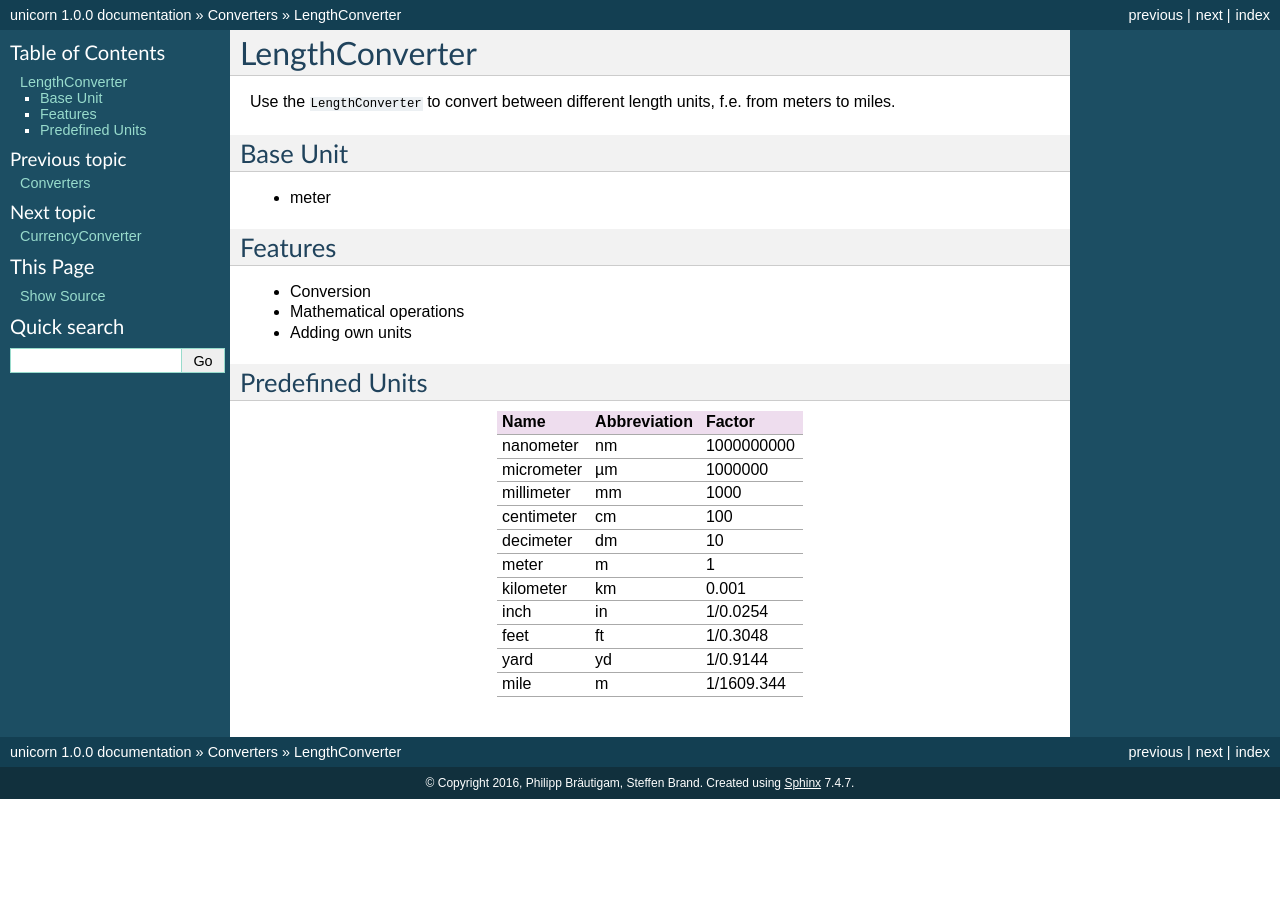
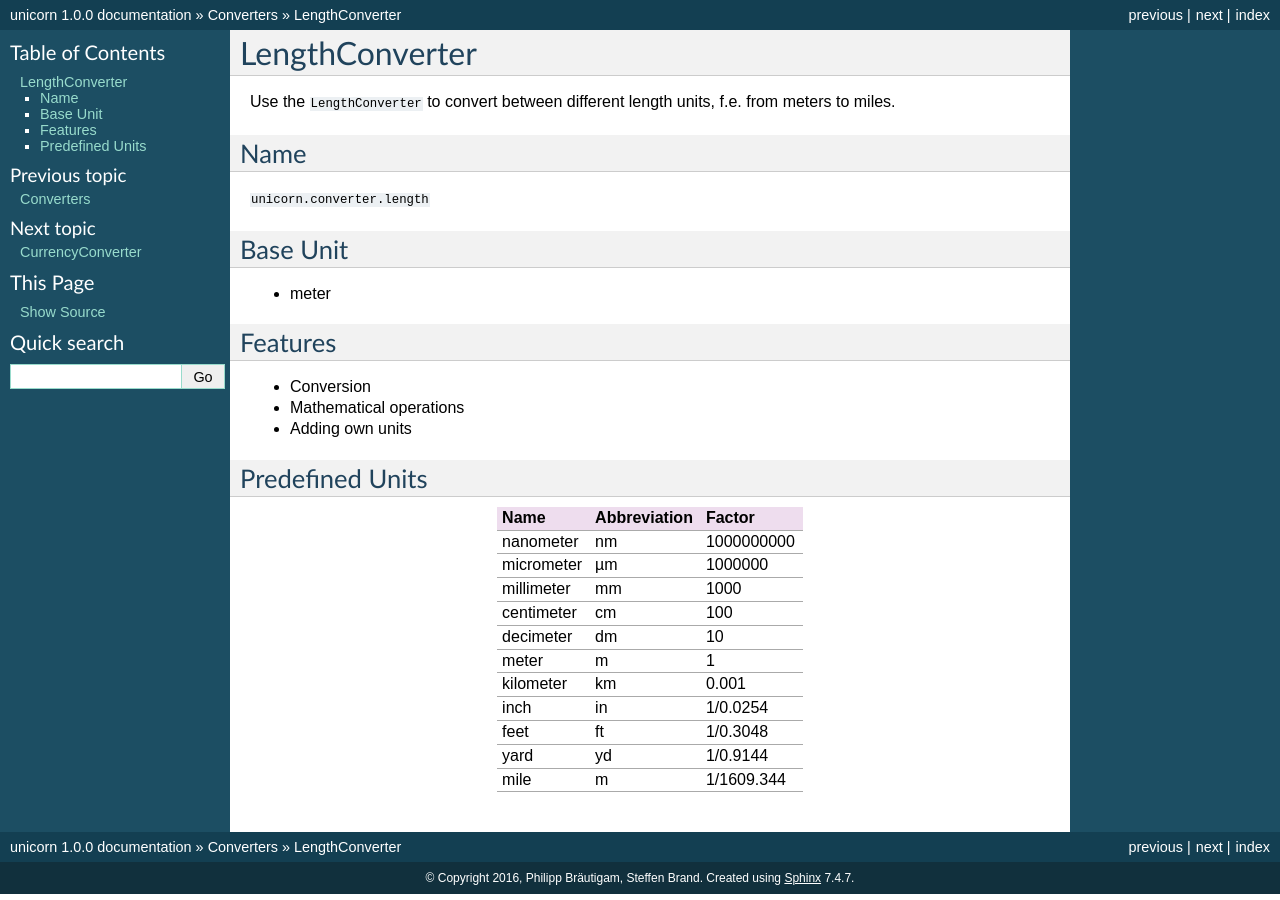
Before and after one commit to xyNNN/unicorn, a Sphinx documentation site: the page built from docs/source/length-converter.rst, in a window 1280 px wide. Built offline with Sphinx 7.4.7, drawn with Linux system fonts in a browser that asks for light colours.

Commit message:
Update length-converter.rst

```diff
--- a/docs/source/length-converter.rst
+++ b/docs/source/length-converter.rst
@@ -5,6 +5,11 @@ LengthConverter
 ===============
 
 Use the ``LengthConverter`` to convert between different length units, f.e. from meters to miles.
+
+Name
+====
+
+``unicorn.converter.length``
 
 Base Unit
 =========
```
